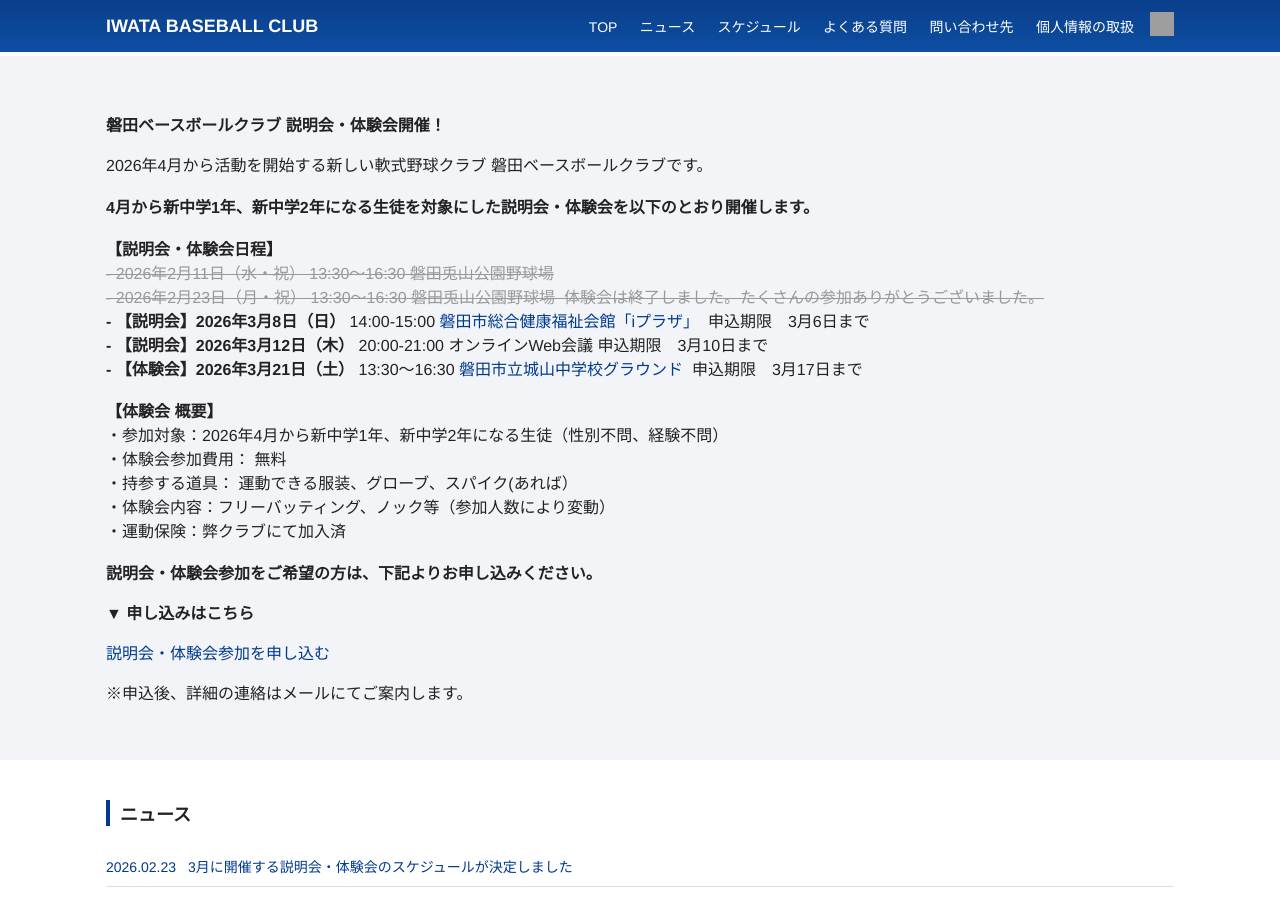
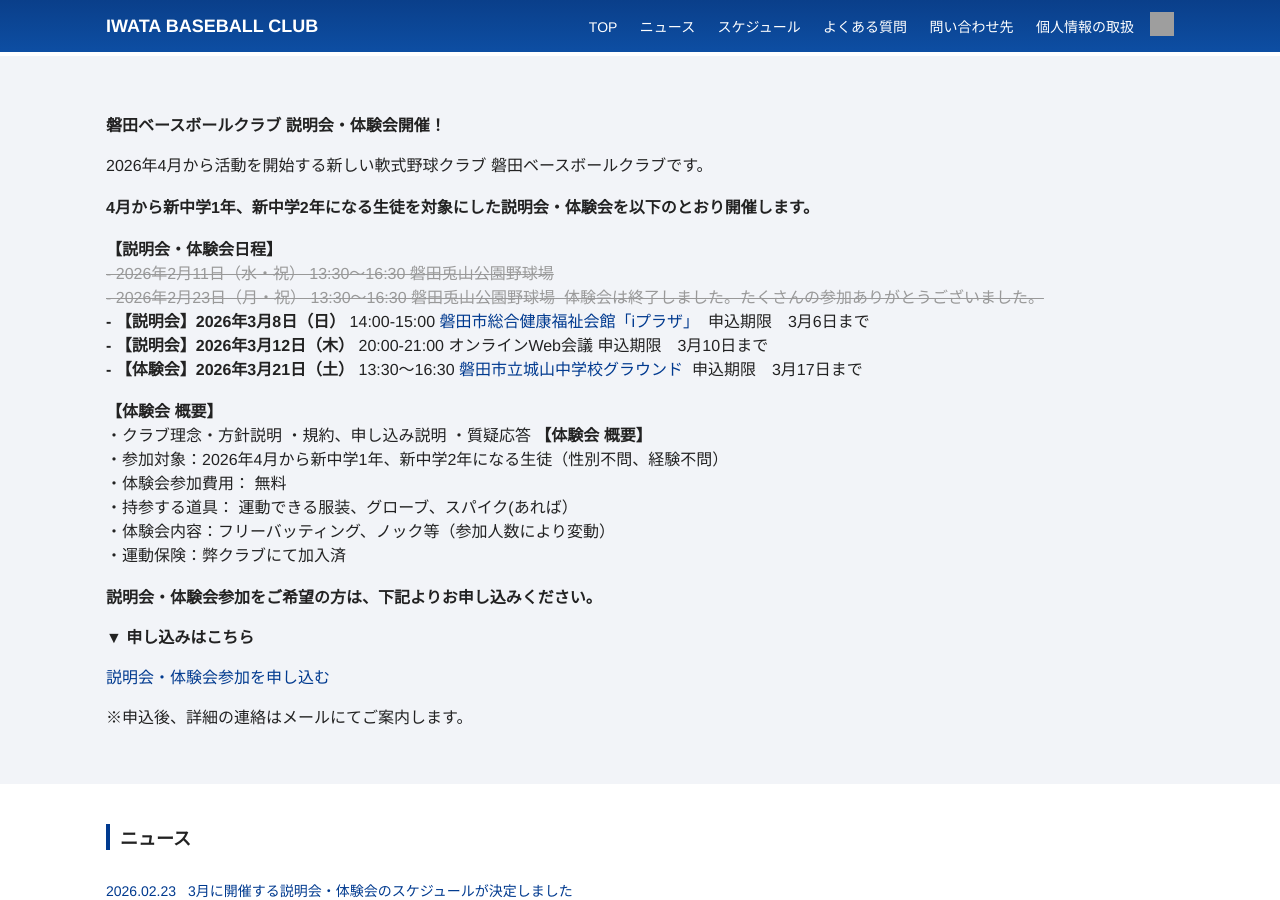
Before and after one commit to moutineigo/baseball, a Jekyll site: the page built from index.md, in a window 1280 px wide and 900 px high. Built offline with Jekyll 4.4.1, drawn with Linux system fonts in a browser that asks for light colours; grey boxes are pictures that could not be loaded.

Commit message:
Update home.html

```diff
--- a/_layouts/home.html
+++ b/_layouts/home.html
@@ -42,6 +42,10 @@ layout: default
    &nbsp;申込期限　3月17日まで<br><br>
 
 
+  <strong>【体験会 概要】</strong><br>
+・クラブ理念・方針説明
+・規約、申し込み説明
+・質疑応答
 
   <strong>【体験会 概要】</strong><br>
 ・参加対象：2026年4月から新中学1年、新中学2年になる生徒（性別不問、経験不問）<br>
```
